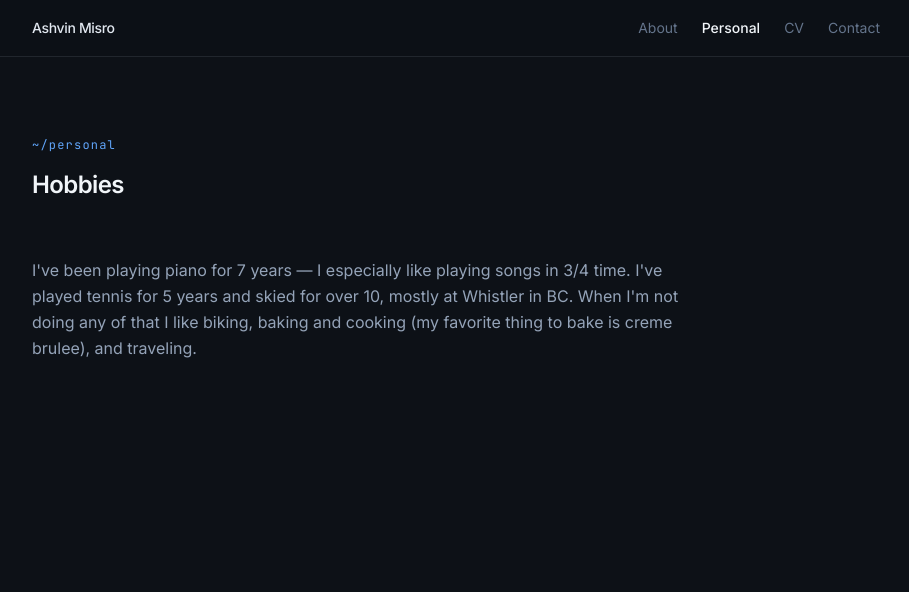
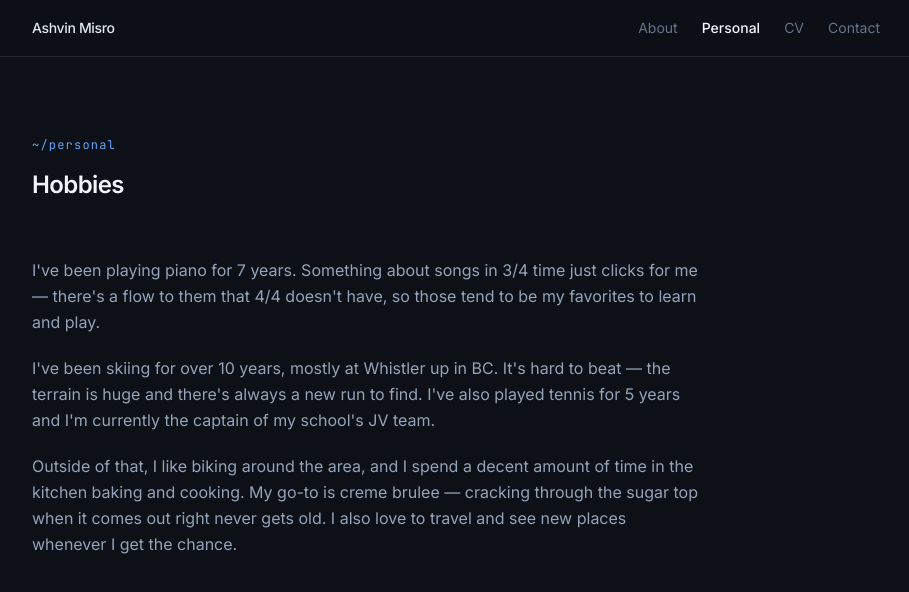
Before and after one commit to misrash27/personal-website, a React (Vite) app: page / in a window 1280 px wide. Both pictures are taken after a click on the button "Personal". Shown: the top 592 px of the page, without its empty margins (184-1093 px from the left). Built offline with nearby package versions, Linux system fonts and the light colour scheme.

Commit message:
Expand hobbies into multiple paragraphs

```diff
--- a/src/components/Personal.jsx
+++ b/src/components/Personal.jsx
@@ -6,12 +6,24 @@ export default function Personal() {
         <h1 className="text-2xl font-semibold text-slate-100 tracking-tight mb-3">Hobbies</h1>
       </div>
 
-      <p className="text-slate-400 leading-relaxed max-w-2xl">
-        I've been playing piano for 7 years — I especially like playing songs in 3/4 time. I've
-        played tennis for 5 years and skied for over 10, mostly at Whistler in BC. When I'm not
-        doing any of that I like biking, baking and cooking (my favorite thing to bake is creme
-        brulee), and traveling.
-      </p>
+      <div className="space-y-5 max-w-2xl">
+        <p className="text-slate-400 leading-relaxed">
+          I've been playing piano for 7 years. Something about songs in 3/4 time just clicks for
+          me — there's a flow to them that 4/4 doesn't have, so those tend to be my favorites to
+          learn and play.
+        </p>
+        <p className="text-slate-400 leading-relaxed">
+          I've been skiing for over 10 years, mostly at Whistler up in BC. It's hard to beat —
+          the terrain is huge and there's always a new run to find. I've also played tennis for
+          5 years and I'm currently the captain of my school's JV team.
+        </p>
+        <p className="text-slate-400 leading-relaxed">
+          Outside of that, I like biking around the area, and I spend a decent amount of time in
+          the kitchen baking and cooking. My go-to is creme brulee — cracking through the sugar
+          top when it comes out right never gets old. I also love to travel and see new places
+          whenever I get the chance.
+        </p>
+      </div>
     </div>
   )
 }
```
